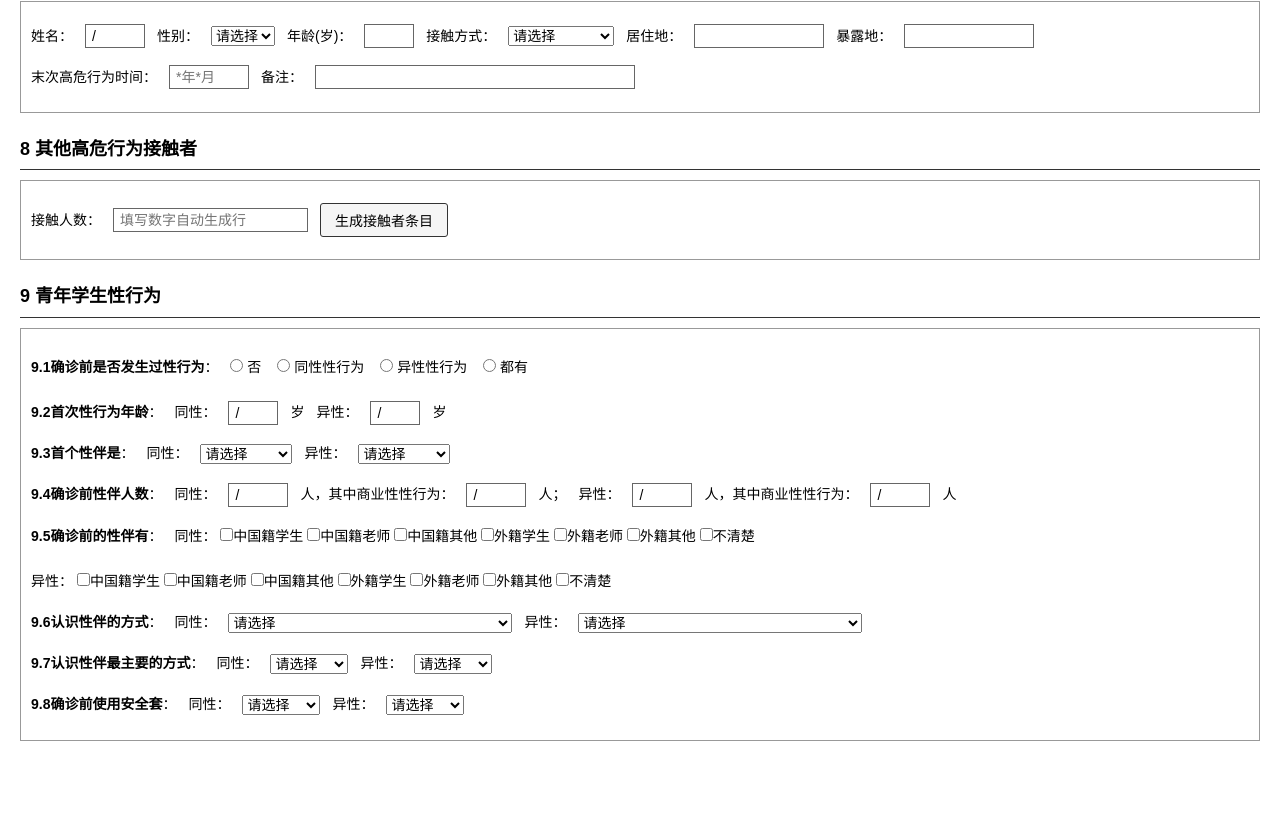
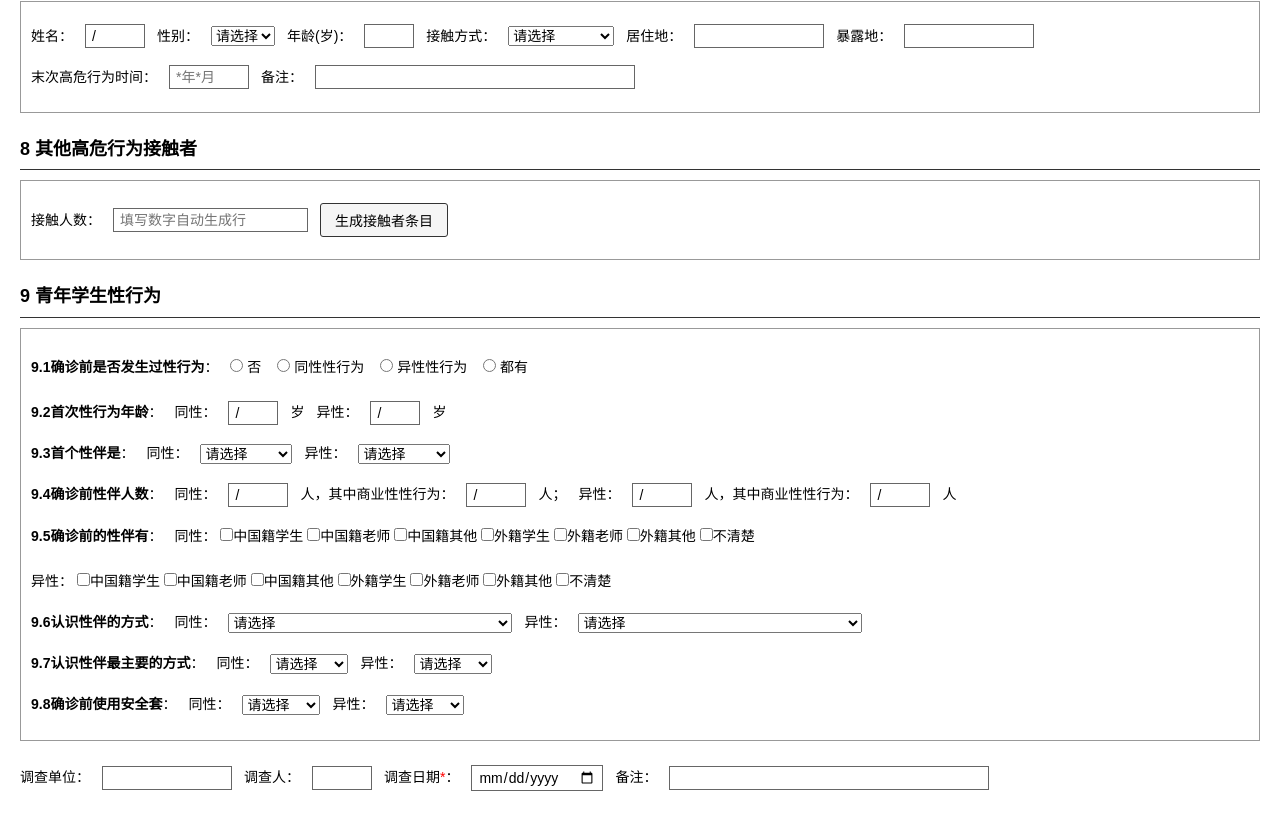
Before and after one commit to Hyl781212/HDisease-survey, a plain HTML site: page index.html in a window 1280 px wide. Shown: the part 3395-4222 px from the top of the page. Before the commit the page ends 4180 px from the top, so only its background shows below. Drawn offline with Linux system fonts and the light colour scheme.

Commit message:
Add files via upload

```diff
--- a/index.html
+++ b/index.html
@@ -903,6 +903,17 @@
         <option value="每次都用">每次都用</option>
     </select>
 </div>
+</div>
+
+<div class="row">
+    <label>调查单位：</label>
+    <input type="text" name="surveyUnit" maxlength="10">
+    <label>调查人：</label>
+    <input type="text" name="surveyUser" maxlength="4">
+    <label>调查日期<span class="required">*</span>：</label>
+    <input type="date" name="surveyDate">
+     <label>备注：</label>
+    <input type="text" name="surveyUnit" maxlength="30">
 </div>
 
     <!-- 历史数据弹窗 -->
@@ -1187,7 +1198,7 @@ function exportWord() {
 <html xmlns:w="urn:schemas-microsoft-com:office:word">
 <head>
 <meta charset="utf-8">
-<title>HIV/AIDS 个案流行病学调查表</title>
+<title>HD-Survey</title>
 <style>
 body { font-family: "宋体"; font-size: 14px; line-height: 2.3; margin: 35px; }
 h1 { text-align: right; font-size: 24px; font-weight: bold; margin-bottom: 30px; }
@@ -1385,7 +1396,7 @@ h3 { font-size: 16px; margin: 12px 0 6px; }
     const blob = new Blob([html], { type: "application/msword" });
     const a = document.createElement("a");
     a.href = URL.createObjectURL(blob);
-    a.download = "HIV_AIDS个案流行病学调查表.doc";
+    a.download = "HD-Survey.doc";
     document.body.appendChild(a);
     a.click();
     document.body.removeChild(a);
```
